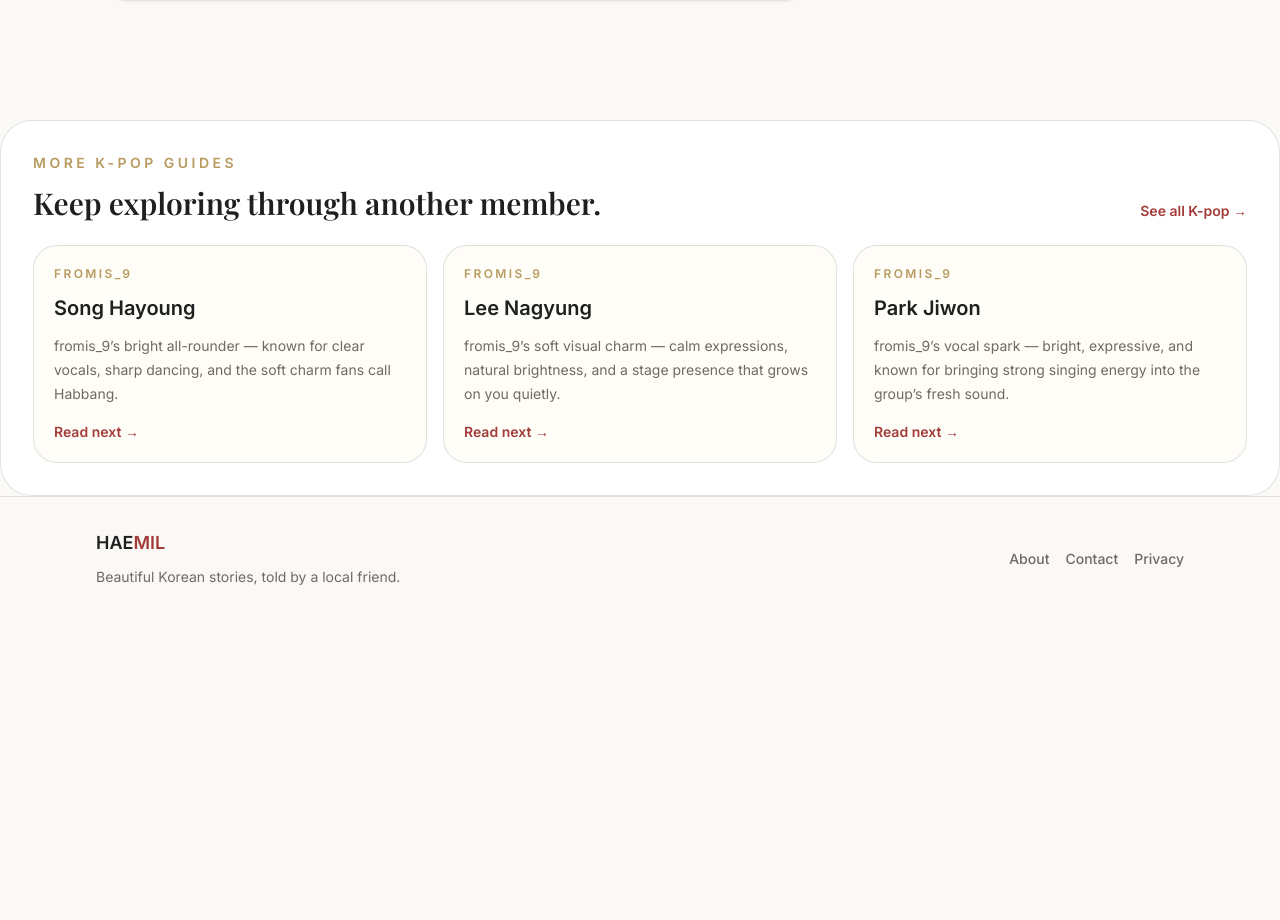
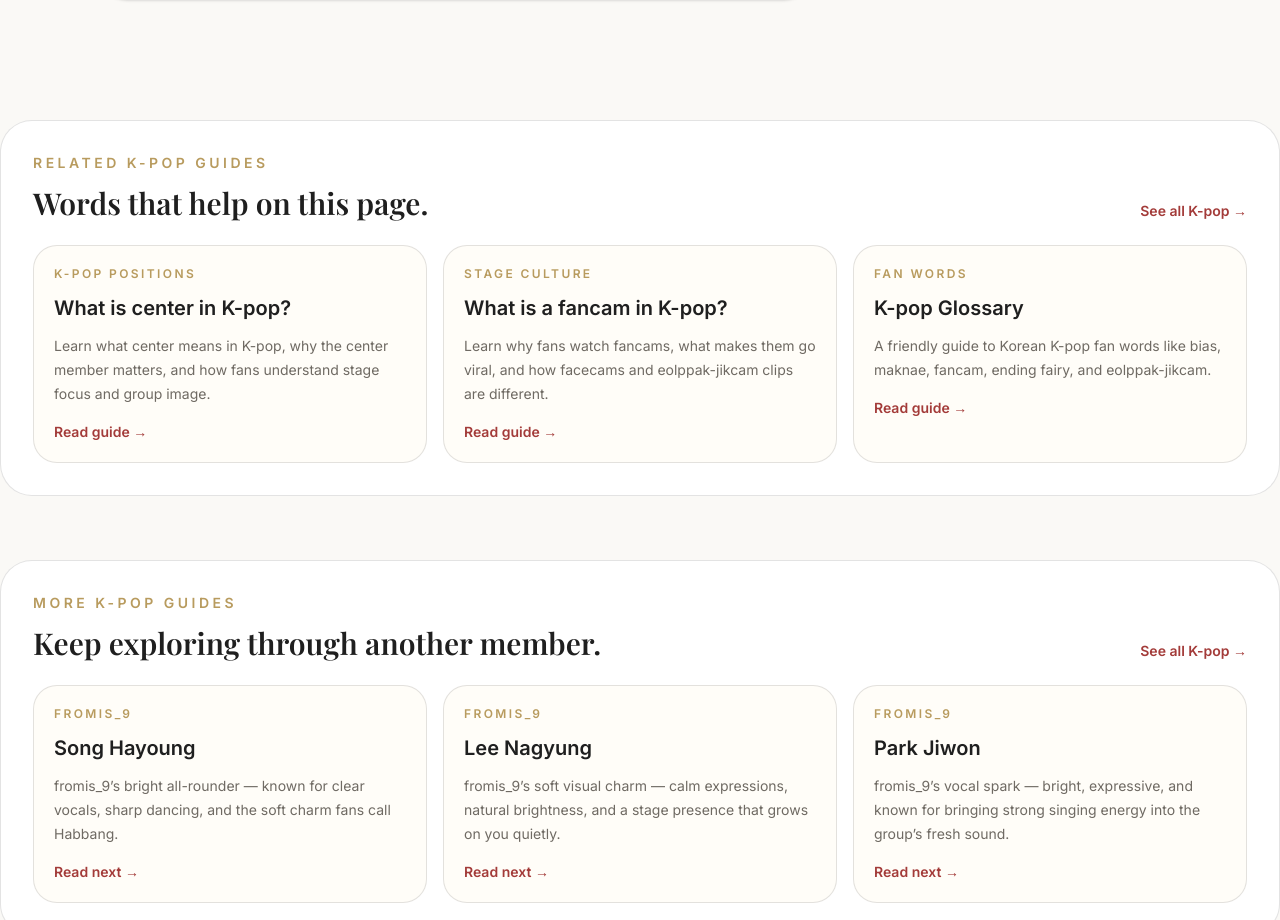
Before and after one commit to kjgusgh-source/korea-inside, a Next.js app: page /kpop/aespa/karina in a window 1280 px wide. Shown: the part 2900-3820 px from the top of the page. Before the commit the page ends 3521 px from the top, so only its background shows below. Built offline with nearby package versions, Linux system fonts and the light colour scheme; a web font is replaced by a local one.

Commit message:
Add related K-pop guide links to member pages

```diff
--- a/app/kpop/[group]/[member]/page.tsx
+++ b/app/kpop/[group]/[member]/page.tsx
@@ -9,6 +9,7 @@ import {
 } from "../../../../lib/kpopData";
 import { getMediaItems } from "../../../../lib/media";
 import MoreKpopGuides from "../../../../components/MoreKpopGuides";
+import RelatedKpopGuideLinks from "../../../../components/RelatedKpopGuideLinks";
 import JsonLd from "../../../../components/JsonLd";
 import type { Metadata } from "next";
 
@@ -319,6 +320,7 @@ const structuredData = [
           )}
         </section>
       </section>
+      <RelatedKpopGuideLinks memberId={member.id} />
       <MoreKpopGuides currentGroupId={group.id} currentMemberId={member.id} />
     </main>
     </>
--- /dev/null
+++ b/components/RelatedKpopGuideLinks.tsx
@@ -0,0 +1,65 @@
+import Link from "next/link";
+import { getRelatedKpopGuidesForMember } from "../lib/relatedKpopGuides";
+
+type RelatedKpopGuideLinksProps = {
+  memberId: string;
+};
+
+export default function RelatedKpopGuideLinks({
+  memberId,
+}: RelatedKpopGuideLinksProps) {
+  const guides = getRelatedKpopGuidesForMember(memberId);
+
+  if (guides.length === 0) {
+    return null;
+  }
+
+  return (
+    <section className="mt-16 rounded-[2rem] border border-[var(--border)] bg-[var(--surface)] p-6 md:p-8">
+      <div className="flex flex-col gap-3 md:flex-row md:items-end md:justify-between">
+        <div>
+          <p className="text-sm font-semibold uppercase tracking-[0.25em] text-[var(--gold)]">
+            Related K-pop guides
+          </p>
+
+          <h2 className="mt-3 text-2xl font-semibold md:text-3xl">
+            Words that help on this page.
+          </h2>
+        </div>
+
+        <Link
+          href="/kpop"
+          className="text-sm font-semibold text-[var(--accent)] transition hover:opacity-80"
+        >
+          See all K-pop →
+        </Link>
+      </div>
+
+      <div className="mt-6 grid gap-4 md:grid-cols-3">
+        {guides.map((article) => (
+          <Link
+            key={article.href}
+            href={article.href}
+            className="group rounded-[1.5rem] border border-[var(--border)] bg-[var(--card)] p-5 transition hover:-translate-y-1 hover:shadow-md"
+          >
+            <p className="text-xs font-semibold uppercase tracking-[0.2em] text-[var(--gold)]">
+              {article.label}
+            </p>
+
+            <h3 className="mt-3 text-xl font-semibold text-[var(--text)]">
+              {article.title}
+            </h3>
+
+            <p className="mt-3 line-clamp-3 text-sm leading-6 text-[var(--muted)]">
+              {article.description}
+            </p>
+
+            <p className="mt-4 text-sm font-semibold text-[var(--accent)]">
+              Read guide →
+            </p>
+          </Link>
+        ))}
+      </div>
+    </section>
+  );
+}
--- /dev/null
+++ b/lib/relatedKpopGuides.ts
@@ -0,0 +1,49 @@
+import {
+  getKpopGuideArticles,
+  type KpopGuideArticle,
+} from "./kpopGuideArticles";
+
+const guideHrefByKey = {
+  center: "/kpop/what-is-center-in-kpop",
+  fancam: "/kpop/what-is-a-fancam",
+  glossary: "/kpop/glossary",
+  maknae: "/kpop/what-is-maknae",
+} as const;
+
+type GuideKey = keyof typeof guideHrefByKey;
+
+const relatedGuidesByMemberId: Record<string, GuideKey[]> = {
+  "jang-wonyoung": ["center", "fancam", "glossary"],
+  karina: ["center", "fancam", "glossary"],
+  "an-yujin": ["fancam", "glossary"],
+  "jung-kook": ["maknae", "glossary"],
+  "song-hayoung": ["fancam", "glossary"],
+  "lee-nagyung": ["fancam", "glossary"],
+  "park-jiwon": ["fancam", "glossary"],
+  jimin: ["fancam", "glossary"],
+  v: ["fancam", "glossary"],
+  hoshi: ["fancam", "glossary"],
+  mingyu: ["fancam", "glossary"],
+  wonwoo: ["fancam", "glossary"],
+  rei: ["fancam", "glossary"],
+  winter: ["fancam", "glossary"],
+  ningning: ["fancam", "glossary"],
+};
+
+export function getRelatedKpopGuidesForMember(
+  memberId: string
+): KpopGuideArticle[] {
+  const guideKeys = relatedGuidesByMemberId[memberId];
+
+  if (!guideKeys) {
+    return [];
+  }
+
+  const articlesByHref = new Map(
+    getKpopGuideArticles().map((article) => [article.href, article])
+  );
+
+  return guideKeys
+    .map((key) => articlesByHref.get(guideHrefByKey[key]))
+    .filter((article): article is KpopGuideArticle => article !== undefined);
+}
```
